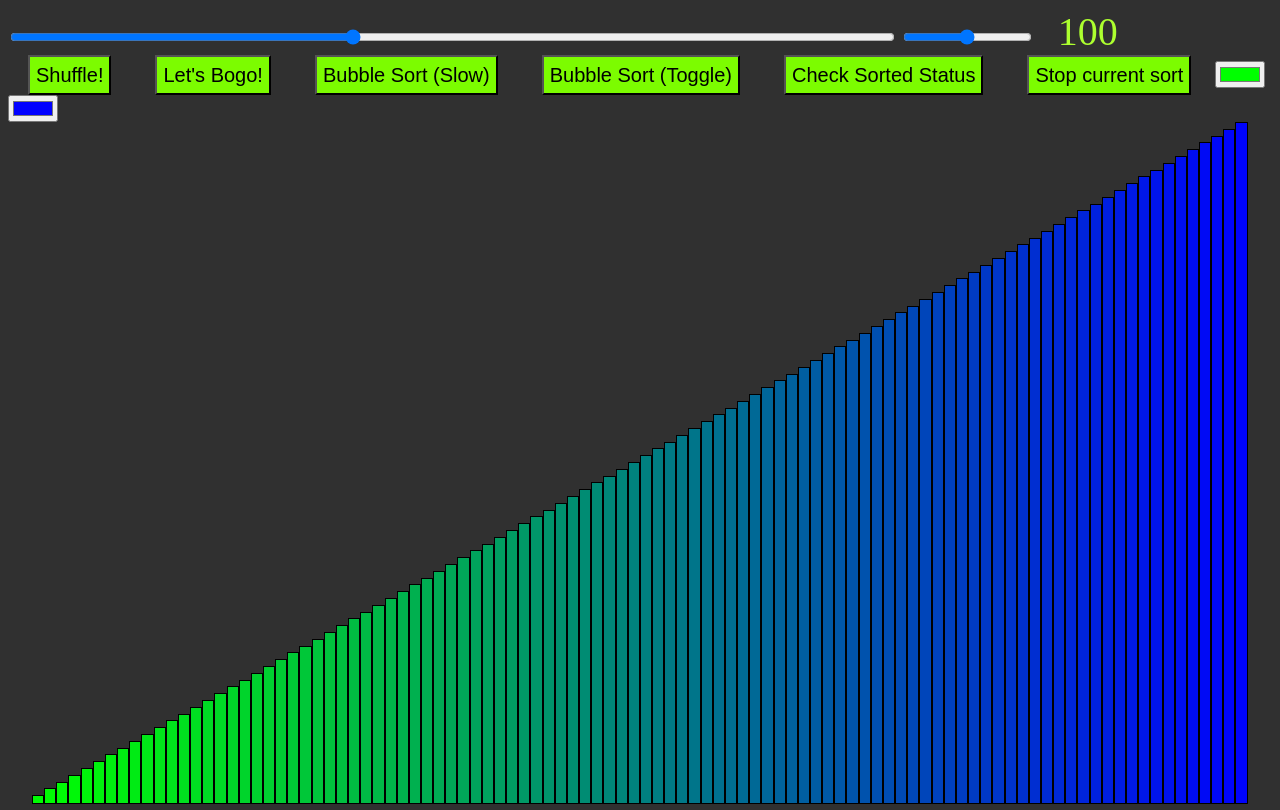
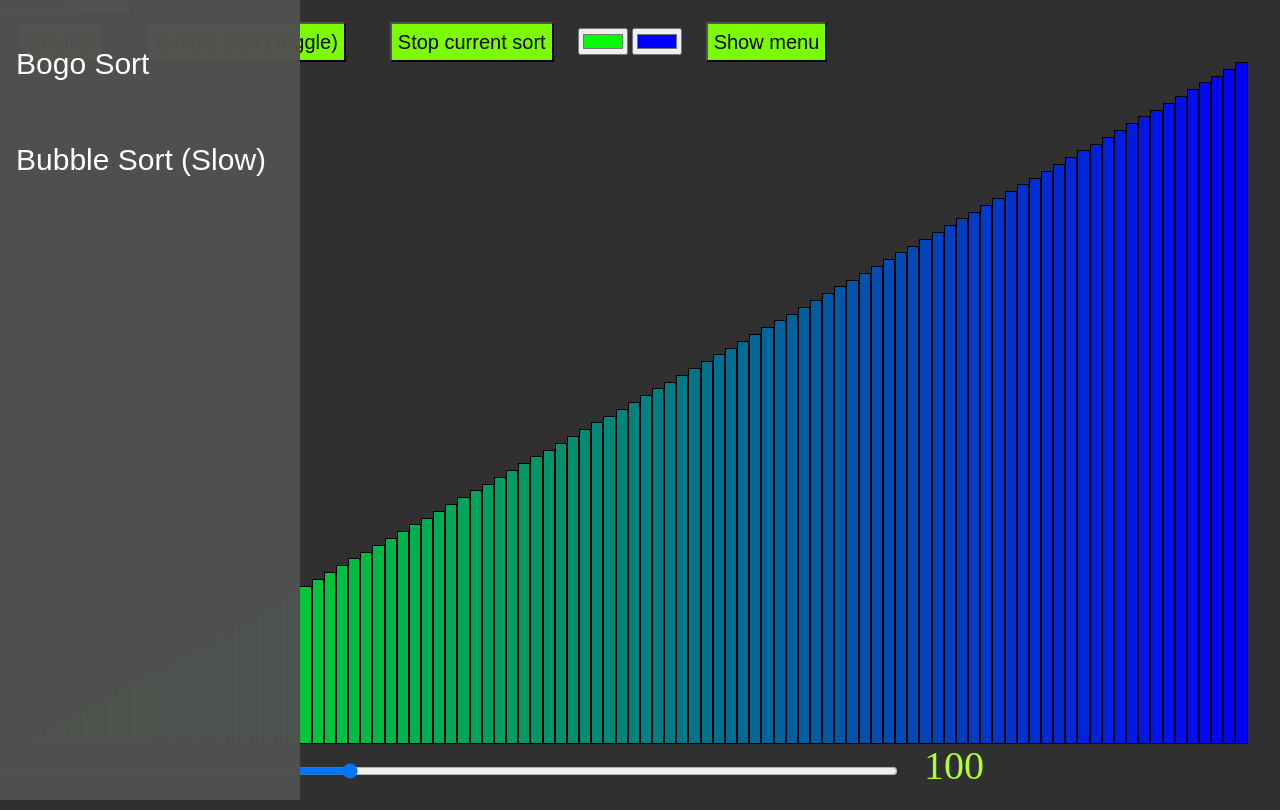
Before and after one commit to WinterWolfSV/visual_sorting, a plain HTML site: page index.html in a window 1280 px wide. Drawn offline with Linux system fonts and the light colour scheme.

Commit message:
Added a side menu

```diff
--- a/assets/script.js
+++ b/assets/script.js
@@ -10,12 +10,13 @@ function main(node, child) {
     let bogoHtml = document.getElementById("bogo");
     let bubbleHtml = document.getElementById("bubble");
     let bubbleToggle = document.getElementById("bubble-toggle");
-    let checkSort = document.getElementById("checkSort");
     let iterationCounter = document.getElementById("iteration-counter");
     let colorPickerStart = document.getElementById("color-picker-start");
     let colorPickerEnd = document.getElementById("color-picker-stop");
     let stopButton = document.getElementById("stop-button");
     let sortingArea = document.getElementById("sorting_area");
+    let menu = document.getElementById("menu");
+    let selectionMenu = document.getElementById("selection-menu");
     const htmlColumns = document.getElementsByClassName("column");
 
 
@@ -32,16 +33,41 @@ function main(node, child) {
     // Create a flag to indicate if the sorting algorithm is running
     let isRunning = false;
 
+    // Create a variable to store the timeout id
+    let timeoutId;
+
     // Set the output value to match the main slider
     output.innerHTML = mainSlider.value;
 
     // Generate the initial columns
     generateColumns(mainSlider.value);
 
+    // Hides and shows the selection menu
+    selectionMenu.addEventListener('mouseenter', (e) => {
+        selectionMenu.classList.add("visible");
+        clearTimeout(timeoutId);
+    })
+    selectionMenu.addEventListener('mouseleave', (e) => {
+        timeoutId = setTimeout(() => {
+            selectionMenu.classList.remove("visible");
+        }, 300);
+
+    })
+    document.addEventListener('click', (event) => {
+        if (!selectionMenu.contains(event.target)) {
+            selectionMenu.classList.remove('visible');
+        }
+    });
+
+
     // Adds event handlers for html elements
-    checkSort.onclick = function () {
-        console.log(checkIfSorted())
-    };
+    menu.onclick = function () {
+        if (selectionMenu.classList.contains("visible")) {
+            selectionMenu.classList.remove("visible");
+        } else {
+            selectionMenu.classList.add("visible");
+        }
+    }
     shuffle.onclick = function () {
         isRunning = false;
         shuffleColumns();
@@ -231,25 +257,32 @@ function main(node, child) {
         }
     }
 
+    // Function that implements the bubble sort algorithm
     async function slowBubble() {
+        // Get the length of the columns array
         const columnLength = columns.length;
+        // Initialize a counter variable to keep track of the number of iterations
         let counter = 0;
+        // Continue looping until the columns are sorted or the sorting process is stopped
         while (!checkIfSorted() && isRunning) {
+            // Loop through all pairs of adjacent columns
             for (let i = 0; i < columnLength - 1; i++) {
+                // Get the index numbers of the current and next columns
                 let nextColumn = parseInt(columns[i + 1].dataset.indexNumber);
-                if (columns[i].dataset.indexNumber >= nextColumn) {
+                // If the current column is greater than or equal to the next column, swap them
+                if (columns[i].dataset.indexNumber >= nextColumn && isRunning) {
                     let temp = columns[i + 1];
                     columns[i + 1] = columns[i];
                     columns[i] = temp;
-                    await new Promise(r => setTimeout(r, 0));
+                    // Wait for the amount of time given by the time slider before continuing
+                    await new Promise(r => setTimeout(r, timeSlider.value));
+                    // Move the HTML elements representing the columns on the page to match the new order
                     htmlColumns[i].parentElement.insertBefore(htmlColumns[i + 1], htmlColumns[i]);
+                    // Increment the iteration counter and update the corresponding HTML element
                     counter++;
                     iterationCounter.innerHTML = '' + counter;
                 }
-                await new Promise(r => setTimeout(r, timeSlider.value));
-
             }
-            console.log(timeSlider.value);
         }
     }
 
--- a/assets/style.css
+++ b/assets/style.css
@@ -1,6 +1,7 @@
 /* Sets background color for the body */
 body {
     background-color: #303030;
+    margin: 0;
 }
 
 /* Style for the sorting area container */
@@ -37,7 +38,7 @@ body {
 }
 
 /* Style for the sort buttons */
-.sorts {
+.buttons {
     background-color: lawngreen;
     font-size: 20px;
     width: fit-content;
@@ -46,3 +47,32 @@ body {
     text-align: center;
     display: inline-block;
 }
+
+.algorithm {
+    background-color: #0000;
+    border: #0000;
+    color: white;
+    font-size: 30px;
+    width: fit-content;
+    margin: 30px 10px;
+    text-align: left;
+}
+
+ul {
+    list-style-type: none;
+    padding: 0;
+}
+
+#selection-menu.visible {
+    left: 0;
+}
+
+#selection-menu {
+    display: block;
+    position: absolute;
+    width: 300px;
+    height: 100%;
+    background-color: #505050fa;
+    left: -299px;
+    transition: left 1s ease;
+}
--- a/index.html
+++ b/index.html
@@ -7,34 +7,47 @@
     <script type="module" src="assets/script.js"></script>
 </head>
 <body>
+
+<div id="selection-menu" class="">
+    <ul>
+        <li>
+            <button type="button" class="algorithm" id="bogo">Bogo Sort</button>
+        </li>
+        <li>
+            <button type="button" class="algorithm" id="bubble">Bubble Sort (Slow)</button>
+        </li>
+    </ul>
+</div>
 <!-- Control section -->
 <div class="top">
     <!-- Sliders for size and time between sorts -->
-    <label for="main-slider"></label><input type="range" min="2" max="256" value="100" id="main-slider">
     <label for="ms-between-sorts"></label><input type="range" min="0" max="100" value="50" id="ms-between-sorts">
 
     <!-- Output and iteration display -->
-    <output id="output"></output>
     <p id="iteration-counter"></p>
 
     <div id="inputs">
         <!-- Buttons for different sorting algorithms and other functions-->
-        <button type="button" class="sorts" id="shuffle">Shuffle!</button>
-        <button type="button" class="sorts" id="bogo">Let's Bogo!</button>
-        <button type="button" class="sorts" id="bubble">Bubble Sort (Slow)</button>
+        <button type="button" class="buttons" id="shuffle">Shuffle!</button>
+
         <!-- Create a toggle that cycles between two modes of bubble sort-->
-        <button type="button" class="sorts" id="bubble-toggle">Bubble Sort (Toggle)</button>
-        <button type="button" class="sorts" id="checkSort">Check Sorted Status</button>
-        <button type="button" class="sorts" id="stop-button">Stop current sort</button>
+        <button type="button" class="buttons" id="bubble-toggle">Bubble Sort (Toggle)</button>
+        <button type="button" class="buttons" id="stop-button">Stop current sort</button>
         <!-- Color pickers for start and end color -->
         <label for="color-picker-start"></label><input type="color" id="color-picker-start" value="#00ff00">
         <label for="color-picker-stop"></label><input type="color" id="color-picker-stop" value="#0000ff">
+        <button type="button" class="buttons" id="menu">Show menu</button>
+
     </div>
 
 
 </div>
 
-<!-- Sorting area display -->
+
 <div id="sorting_area"></div>
+<label for="main-slider"></label><input type="range" min="2" max="256" value="100" id="main-slider">
+<output id="output"></output>
+
+
 </body>
 </html>
```
Also changed, not shown: 1 other file.
